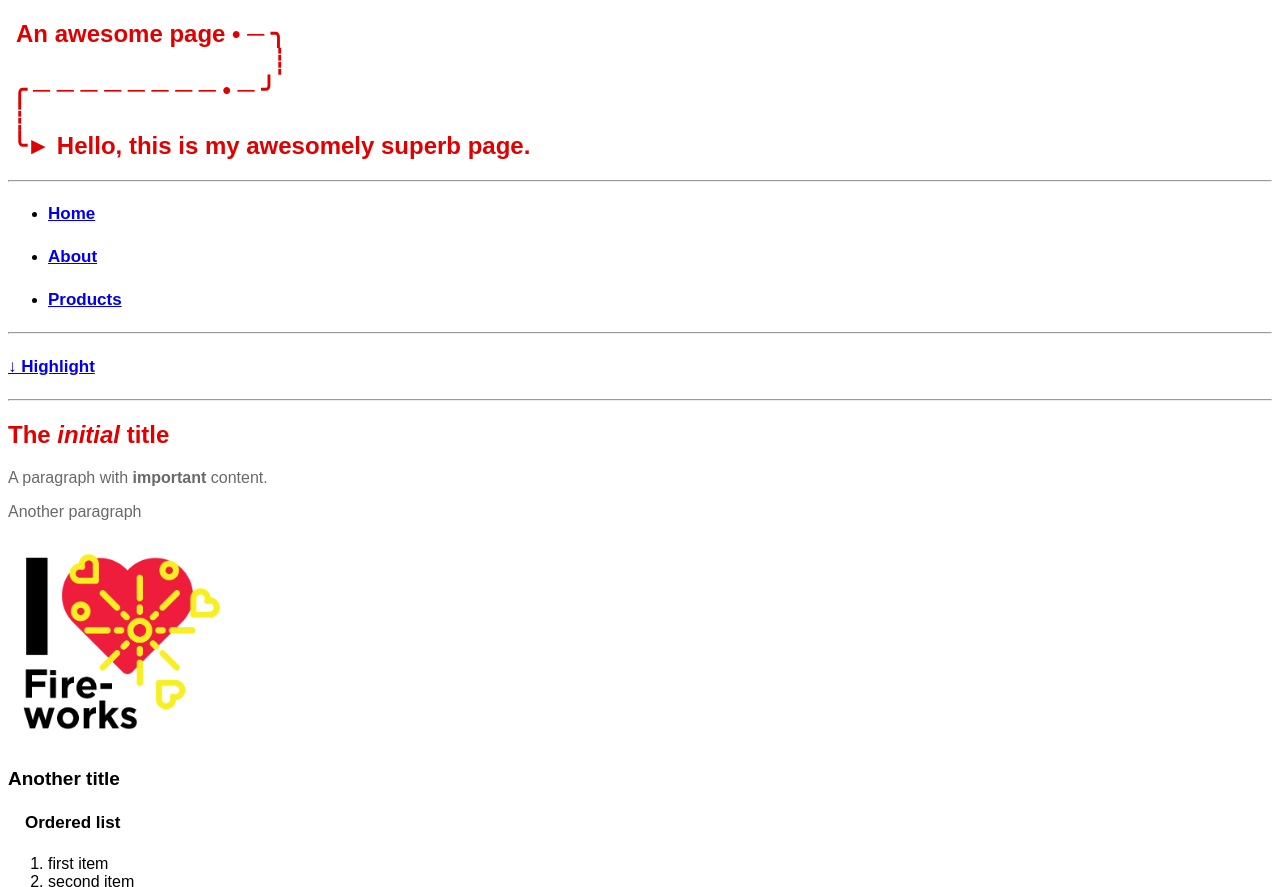
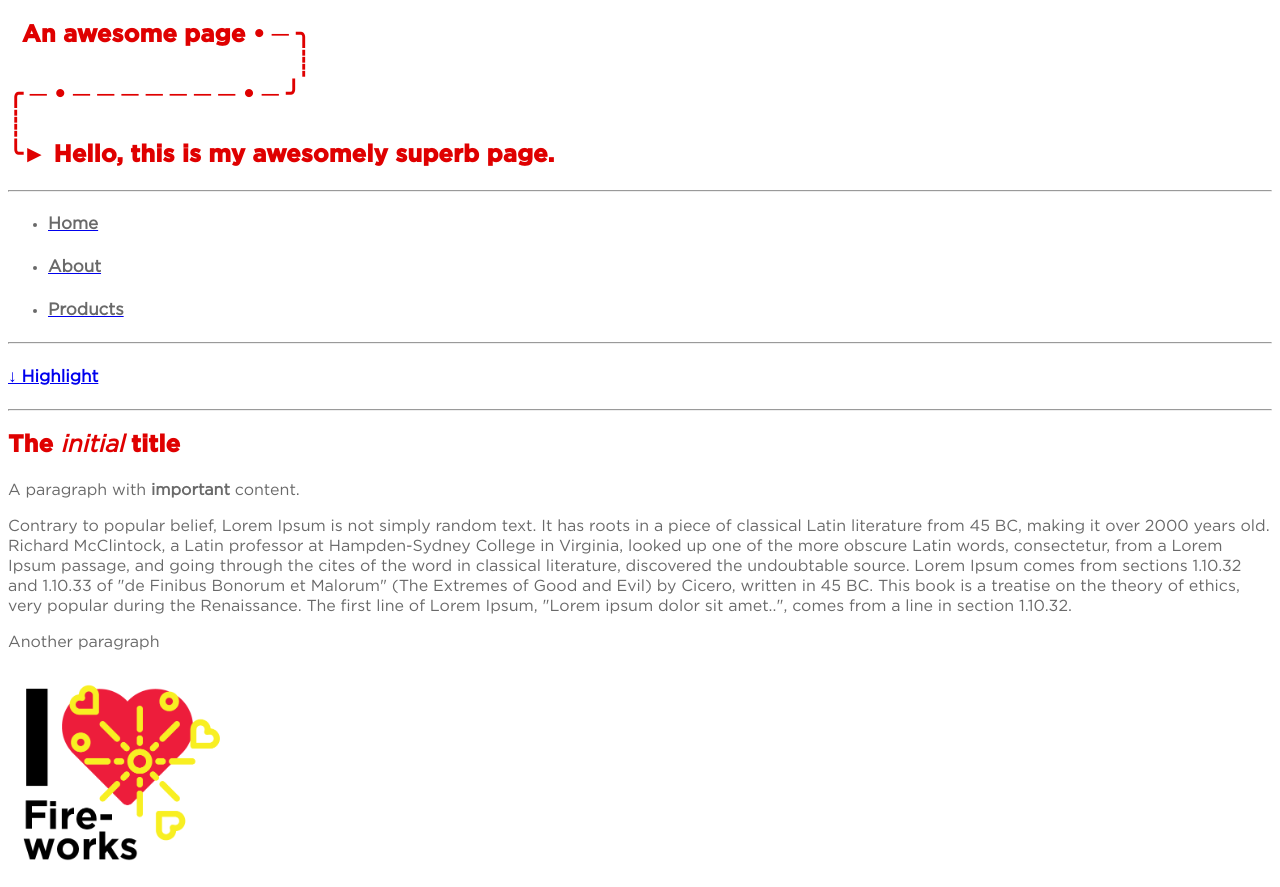
Before and after one commit to marcelnemeth/marcelnemeth.github.io, a plain HTML site: page index.html in a window 1280 px wide. Shown: the top 887 px of the page. Drawn offline with Linux system fonts and the light colour scheme.

Commit message:
fonts an text styles added

```diff
--- a/css/style.css
+++ b/css/style.css
@@ -1,8 +1,48 @@
-body * {font-family: sans-serif;}
-h2 {color:rgb(223, 0, 0); font-size: 24px;}
-h3 {font-size: 19px;}
-h4 {font-size: 17px;}
-p {color: dimgrey;font-size: 16px;}
-ul {padding-left: 30 px; font-size: 16px;}
-ol {padding-left: 30 px; font-size: 16px;}
-li {font-size: 16px;}
+@font-face {
+    font-family: "Gotham R";
+    src: url("fonts/Gotham/Gotham-Book.otf")
+            }
+@font-face {
+    font-family: "Gotham B";
+    src: url("fonts/Gotham/Gotham-Bold.otf")
+            }
+body * {
+    font-family: "Gotham R";
+    text-align: left;
+            }
+h2 {
+    color:rgb(223, 0, 0);
+    font-family: "Gotham B";
+    font-size: 24px;
+    text-transform: initial;
+    font-weight: bold;
+    }
+h3 {
+    font-family: "Gotham R";
+    font-size: 19px;
+    }
+h4 {
+    color: dimgrey;
+    font-size: 17px;
+    }
+p {
+    color: dimgrey;
+    font-size: 16px;
+    line-height: 1.25rem;
+}
+ul {
+    padding-left: 30 px;
+    color: dimgrey;
+    font-family: "Gotham R";
+    font-size: 16px;
+    }
+ol {
+    padding-left: 30 px;
+    color: dimgrey;
+    font-family: "Gotham R"; font-size: 16px;
+    }
+li {
+    color: dimgrey;
+    font-family: "Gotham R";
+    font-size: 16px;
+    }
--- a/index.html
+++ b/index.html
@@ -10,11 +10,11 @@
 
 <body>
     <h2 id="top">
-        <span>&emsp13;</span>An awesome page • ─ ╮<br />
-        <span>&ensp;<span>&ensp;&ensp;&ensp;&ensp;&ensp;&ensp;&ensp;&ensp;&ensp;&ensp;&ensp;&ensp;&ensp;&ensp;&ensp;&ensp;&ensp;&ensp;&ensp;&ensp;&ensp;</span>┊<br />
-        <span>&#8198;</span>╭ ─ ─ ─ ─ ─ ─ ─ ─ • ─ ╯<br />
-        <span>&#8198;</span>┊<br />
-        <span>&#8198;</span>╰► Hello, this is my awesomely superb page.
+        <span>&#8202;&ensp;</span>An awesome page • ─ ╮<br />
+        <span>&ensp;&ensp;&ensp;&ensp;&ensp;&ensp;&ensp;&ensp;&ensp;&ensp;&ensp;&ensp;&ensp;&ensp;&ensp;&ensp;&ensp;&ensp;&ensp;&ensp;&ensp;&ensp;&ensp;&ensp;</span>┊<br />
+        ╭ ─ • ─ ─ ─ ─ ─ ─ ─ • ─ ╯<br />
+        ┊<br />
+        ╰► Hello, this is my awesomely superb page.
     </h2>
     <hr>
     <ul>
@@ -44,6 +44,9 @@
     <h2>The <i>initial</i> title</h2>
     <p>
         A paragraph with <b>important</b> content.
+    </p>
+    <p>
+        Contrary to popular belief, Lorem Ipsum is not simply random text. It has roots in a piece of classical Latin literature from 45 BC, making it over 2000 years old. Richard McClintock, a Latin professor at Hampden-Sydney College in Virginia, looked up one of the more obscure Latin words, consectetur, from a Lorem Ipsum passage, and going through the cites of the word in classical literature, discovered the undoubtable source. Lorem Ipsum comes from sections 1.10.32 and 1.10.33 of "de Finibus Bonorum et Malorum" (The Extremes of Good and Evil) by Cicero, written in 45 BC. This book is a treatise on the theory of ethics, very popular during the Renaissance. The first line of Lorem Ipsum, "Lorem ipsum dolor sit amet..", comes from a line in section 1.10.32.
     </p>
     <p>
         Another paragraph
```
Also changed, not shown: pages/about.html (+4 -3 lines), pages/products.html (+4 -3 lines), css/fonts/Gotham/Gotham-Bold.otf (added), css/fonts/Gotham/Gotham-Book.otf (added).
